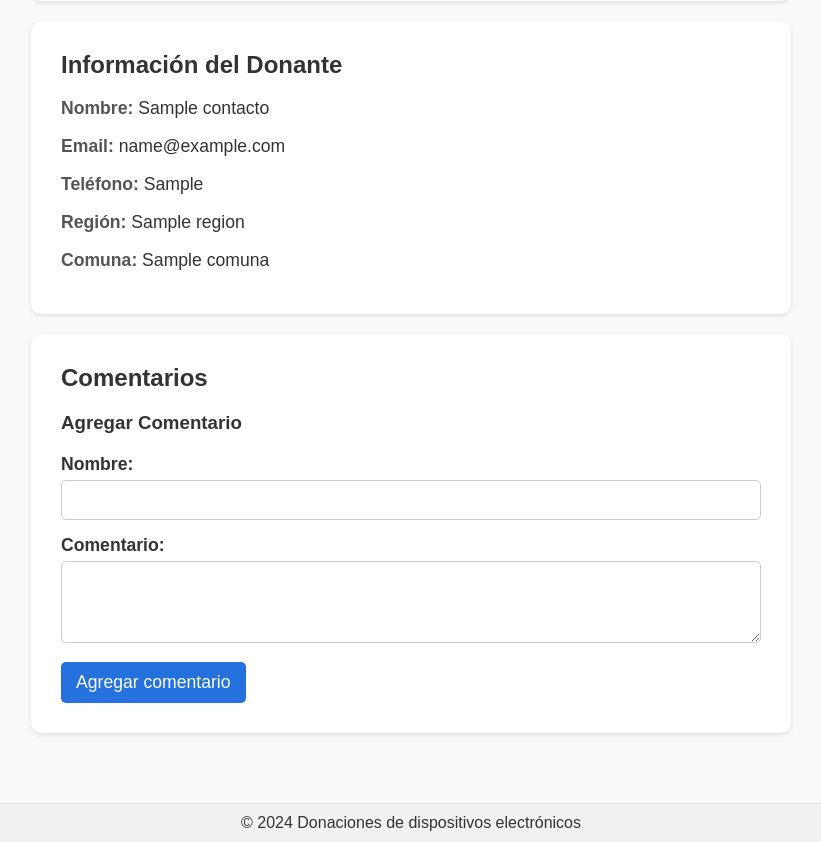
After one commit to Fabian-Castro-C/Donaciones-Dispositivos-Electronicos-v2, a Flask app: page /informacion_dispositivo/1 in a window 1280 px wide. The commit adds this page. Shown: the part 947-1789 px from the top of the page, without its empty margins (229-1050 px from the left). Run offline with Flask 3, Linux system fonts and the light colour scheme; tables that the repository leaves empty hold one stand-in row (values such as "Sample post").

Commit message:
Template, ruta y css de informacion-dispositivo.

```diff
--- a/app/routes.py
+++ b/app/routes.py
@@ -126,3 +126,43 @@ def ver_dispositivos():
 
 
     return render_template('ver-dispositivos.html', dispositivos=dispositivos, page=page, has_next=has_next)
+
+@app.route('/informacion_dispositivo/<int:dispositivo_id>')
+def informacion_dispositivo(dispositivo_id):
+    conexion = obtener_conexion()
+
+    try:
+        with conexion.cursor() as cursor:
+            # Consulta para obtener la información del dispositivo
+            dispositivo_query = """
+                SELECT d.id, d.nombre, d.descripcion, d.tipo, d.anos_uso, d.estado,
+                       c.nombre AS nombre_donante, c.email, c.celular, comuna.nombre AS comuna,
+                       region.nombre AS region
+                FROM dispositivo d
+                JOIN contacto c ON d.contacto_id = c.id
+                JOIN comuna ON c.comuna_id = comuna.id
+                JOIN region ON comuna.region_id = region.id
+                WHERE d.id = %s
+            """
+            cursor.execute(dispositivo_query, (dispositivo_id,))
+            dispositivo = cursor.fetchone()
+
+            # Consulta para obtener las fotos del dispositivo
+            fotos_query = "SELECT ruta_archivo, nombre_archivo FROM archivo WHERE dispositivo_id = %s"
+            cursor.execute(fotos_query, (dispositivo_id,))
+            fotos = cursor.fetchall()
+
+        # Verificamos si existe el dispositivo
+        if not dispositivo:
+            return "Dispositivo no encontrado", 404
+
+
+        # Renderizamos la página con la información del dispositivo
+        return render_template('informacion-dispositivo.html', dispositivo=dispositivo, fotos=fotos)
+
+    except Exception as e:
+        print(f"Error al obtener la información del dispositivo: {e}")
+        return "Error al obtener la información del dispositivo", 500
+
+    finally:
+        conexion.close()
--- /dev/null
+++ b/app/static/css/informacion-dispositivo.css
@@ -0,0 +1,207 @@
+/* Reseteo básico */
+* {
+  margin: 0;
+  padding: 0;
+  box-sizing: border-box;
+}
+
+/* Estilos del cuerpo */
+body {
+  font-family: Arial, sans-serif;
+  background-color: #f9f9f9;
+  color: #333;
+  padding: 0 20px;
+}
+
+/* Encabezado y menú de navegación */
+header {
+  background-color: #2572df;
+  color: #fff;
+  padding: 15px 0;
+  text-align: center;
+  margin-bottom: 30px;
+  box-shadow: 0 4px 8px rgba(0, 0, 0, 0.1);
+}
+
+header nav ul {
+  list-style: none;
+  display: flex;
+  justify-content: center;
+  padding: 0;
+}
+
+header nav ul li {
+  margin: 0 15px;
+}
+
+header nav ul li a {
+  color: #fff;
+  text-decoration: none;
+  font-weight: bold;
+  font-size: 1.1em;
+}
+
+header nav ul li a:hover {
+  text-decoration: underline;
+}
+
+/* Contenedor principal */
+main {
+  max-width: 800px;
+  margin: 0 auto;
+  padding: 20px;
+}
+
+/* Secciones */
+section {
+  background: #fff;
+  padding: 30px;
+  margin-bottom: 20px;
+  border-radius: 10px;
+  box-shadow: 0 2px 4px rgba(0, 0, 0, 0.1);
+}
+
+section h2 {
+  font-size: 1.5em;
+  margin-bottom: 15px;
+  color: #333;
+}
+
+section p {
+  font-size: 1.1em;
+  margin-bottom: 10px;
+  line-height: 1.6;
+}
+
+strong {
+  font-weight: bold;
+  color: #555;
+}
+
+/* Estilos de las imágenes */
+#devicePhotos img {
+  width: 640px;
+  height: 480px;
+  object-fit: cover;
+  margin: 5px 0;
+  border-radius: 8px;
+  cursor: pointer;
+  transition: transform 0.3s ease, opacity 0.3s ease;
+}
+
+#devicePhotos img:hover {
+  opacity: 0.85;
+  transform: scale(1.02);
+}
+
+/* Estilo para el modal */
+.modal {
+  display: none; /* Oculto por defecto */
+  position: fixed;
+  z-index: 1;
+  left: 0;
+  top: 0;
+  width: 100%;
+  height: 100%;
+  overflow: auto;
+  background-color: rgba(0,0,0,0.4); /* Fondo semi-transparente */
+  justify-content: center;
+  align-items: center;
+}
+
+.modal-content {
+  background-color: #fefefe;
+  margin: 15% auto;
+  padding: 20px;
+  border: 1px solid #888;
+  width: 1280px;
+  height: 1024px;
+  object-fit: cover;
+  justify-content: center;
+  display:flex;
+}
+
+.close {
+  color: #aaa;
+  float: right;
+  font-size: 28px;
+  font-weight: bold;
+}
+
+.close:hover,
+.close:focus {
+  color: black;
+  text-decoration: none;
+  cursor: pointer;
+}
+
+/* Formulario de comentarios */
+#commentForm {
+  margin-top: 20px;
+}
+
+#commentForm label {
+  font-weight: bold;
+  display: block;
+  margin-bottom: 5px;
+  font-size: 1.1em;
+}
+
+#commentForm input,
+#commentForm textarea {
+  width: 100%;
+  padding: 10px;
+  margin-bottom: 15px;
+  border: 1px solid #ccc;
+  border-radius: 5px;
+  font-size: 1em;
+}
+
+#commentForm button {
+  background-color: #2572df;
+  color: #fff;
+  padding: 10px 15px;
+  border: none;
+  border-radius: 5px;
+  cursor: pointer;
+  font-size: 1.1em;
+  transition: background-color 0.3s ease;
+}
+
+#commentForm button:hover {
+  background-color: #0056a0;
+}
+
+/* Lista de comentarios */
+#commentsList {
+  margin-top: 20px;
+  list-style: none;
+}
+
+#commentsList li {
+  padding: 15px;
+  margin-bottom: 15px;
+  background-color: #fff;
+  border-radius: 5px;
+  box-shadow: 0 2px 4px rgba(0, 0, 0, 0.1);
+}
+
+#commentsList li strong {
+  display: block;
+  margin-bottom: 5px;
+}
+
+#commentsList li p {
+  margin-top: 5px;
+  line-height: 1.5;
+}
+
+/* Pie de página */
+footer {
+  text-align: center;
+  padding: 10px;
+  background-color: #f1f1f1;
+  border-top: 1px solid #ddd;
+  margin-top: 30px;
+  font-size: 1em;
+}
--- /dev/null
+++ b/app/templates/informacion-dispositivo.html
@@ -0,0 +1,84 @@
+<!DOCTYPE html>
+<html lang="es">
+<head>
+  <meta charset="UTF-8">
+  <meta name="viewport" content="width=device-width, initial-scale=1.0">
+  <title>Información del Dispositivo</title>
+  <!-- Cargar el CSS de forma dinámica con Flask -->
+  <link rel="stylesheet" href="{{ url_for('static', filename='css/informacion-dispositivo.css') }}">
+</head>
+<body>
+  <header>
+    <nav>
+      <ul>
+        <li><a href="{{ url_for('index') }}">Inicio</a></li>
+        <li><a href="{{ url_for('agregar_donacion') }}">Agregar Donación</a></li>
+        <li><a href="{{ url_for('ver_dispositivos') }}">Ver Dispositivos</a></li>
+      </ul>
+    </nav>
+  </header>
+  <main>
+    <h1>Información del Dispositivo</h1>
+
+    <!-- Información del dispositivo -->
+    <section id="deviceInfo">
+      <h2>Detalles del Dispositivo</h2>
+      <p><strong>Nombre:</strong> {{ dispositivo.nombre }}</p>
+      <p><strong>Tipo:</strong> {{ dispositivo.tipo.capitalize() }}</p>
+      <p><strong>Descripción:</strong> {{ dispositivo.descripcion }}</p>
+      <p><strong>Años de Uso:</strong> {{ dispositivo.anos_uso }}</p>
+      <p><strong>Estado:</strong> {{ dispositivo.estado.capitalize() }}</p>
+
+      <div id="devicePhotos">
+        <h3>Fotos del Dispositivo</h3>
+        {% if fotos %}
+          {% for foto in fotos %}
+            <img src="{{ url_for('static', filename=foto.ruta_archivo) }}" alt="Foto del dispositivo {{ dispositivo.nombre }}" class="device-photo">
+          {% endfor %}
+        {% else %}
+          <p>No hay fotos disponibles para este dispositivo.</p>
+        {% endif %}
+      </div>
+    </section>
+
+    <!-- Información del donante -->
+    <section id="donor-info">
+      <h2>Información del Donante</h2>
+      <p><strong>Nombre:</strong> {{ dispositivo.nombre_donante }}</p>
+      <p><strong>Email:</strong> {{ dispositivo.email }}</p>
+      <p><strong>Teléfono:</strong> {{ dispositivo.celular }}</p>
+      <p><strong>Región:</strong> {{ dispositivo.region }}</p>
+      <p><strong>Comuna:</strong> {{ dispositivo.comuna }}</p>
+    </section>
+
+    <!-- Comentarios manejados por JavaScript -->
+    <section id="comments">
+      <h2>Comentarios</h2>
+      <ul id="commentsList">
+        <!-- Los comentarios se agregarán aquí dinámicamente con JavaScript -->
+      </ul>
+      <h3>Agregar Comentario</h3>
+      <form id="commentForm" novalidate>
+        <label for="commenterName">Nombre:</label>
+        <input type="text" id="commenterName" name="commenterName" required minlength="3" maxlength="80">
+        <label for="commentText">Comentario:</label>
+        <textarea id="commentText" name="commentText" rows="4" cols="50" required minlength="5"></textarea>
+        <button type="submit">Agregar comentario</button>
+      </form>
+    </section>
+
+    <!-- Modal para la imagen (JS maneja el modal, aquí solo es un contenedor) -->
+    <div id="imageModal" class="modal">
+      <span class="close">&times;</span>
+      <!-- La imagen será añadida dinámicamente aquí -->
+    </div>
+  </main>
+
+  <footer>
+    <p>&copy; 2024 Donaciones de dispositivos electrónicos</p>
+  </footer>
+
+  <!-- Cargar el JavaScript de forma dinámica con Flask -->
+  <script src="{{ url_for('static', filename='js/infoDevice.js') }}" defer></script>
+</body>
+</html>
--- a/app/templates/ver-dispositivos.html
+++ b/app/templates/ver-dispositivos.html
@@ -35,7 +35,7 @@
           <tbody id="deviceTableBody">
             <!-- Se insertarán las filas dinámicamente usando Jinja -->
             {% for dispositivo in dispositivos %}
-            <tr onclick="window.location.href='{{ url_for('ver_dispositivos', id=dispositivo.id) }}'">
+            <tr onclick="window.location.href='{{ url_for('informacion_dispositivo', dispositivo_id=dispositivo.id) }}'">
               <td>{{ dispositivo.tipo.upper() }}</td>
               <td>{{ dispositivo.nombre_dispositivo.title() }}</td>
               <td>{{ dispositivo.estado.capitalize() }}</td>
```
